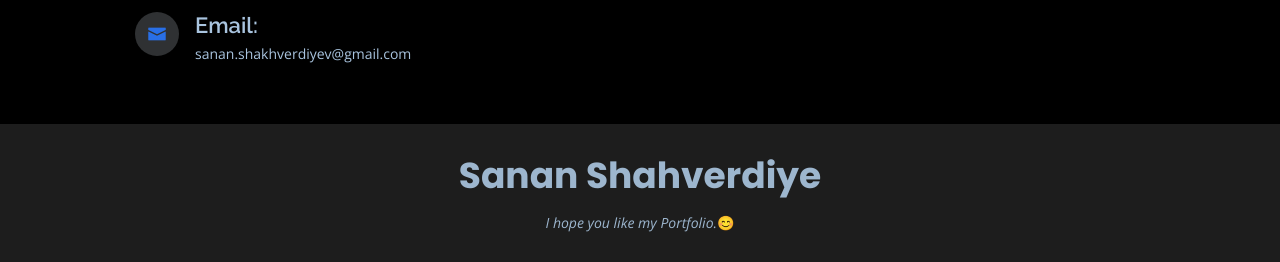
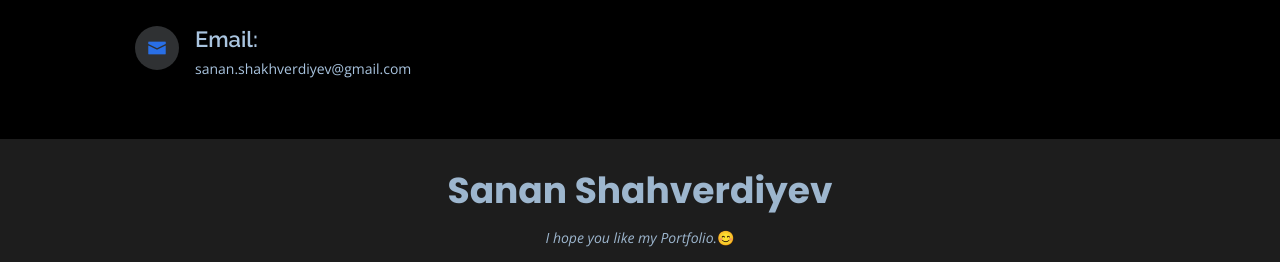
Before and after one commit to ssnaan/portfolio, a plain HTML site: page index.html in a window 1280 px wide. Shown: the part 3068-3330 px from the top of the page. Drawn offline with nearby package versions, Linux system fonts and the light colour scheme; no server answers.

Commit message:
new image

```diff
--- a/index.html
+++ b/index.html
@@ -356,7 +356,7 @@
   <!-- ======= Footer ======= -->
   <footer id="footer">
     <div class="container">
-      <h3>Sanan Shahverdiye</h3>
+      <h3>Sanan Shahverdiyev</h3>
       <p>I hope you like my Portfolio.<i style="font-style: normal;">&#128522;</i></p>
 
       <div class="social-links">
```
Also changed, not shown: assets/img/profile-pic.png.
